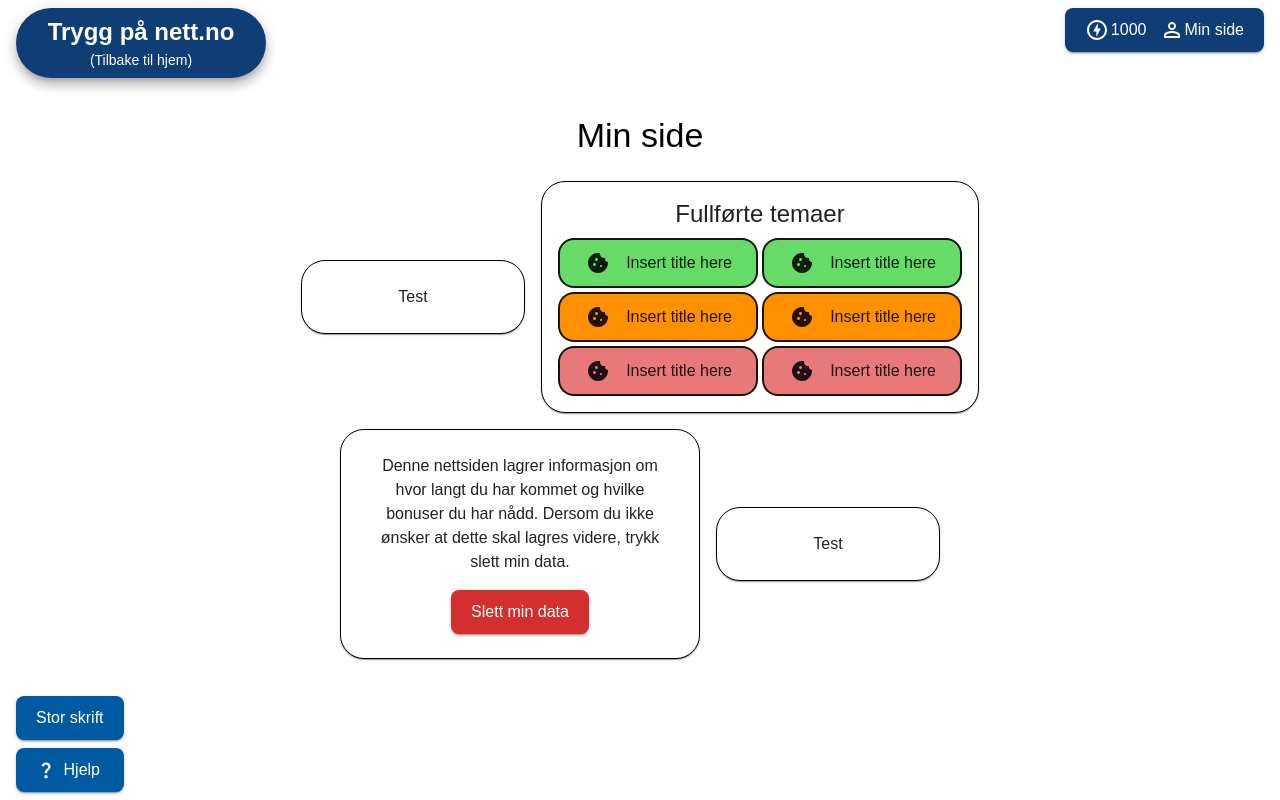
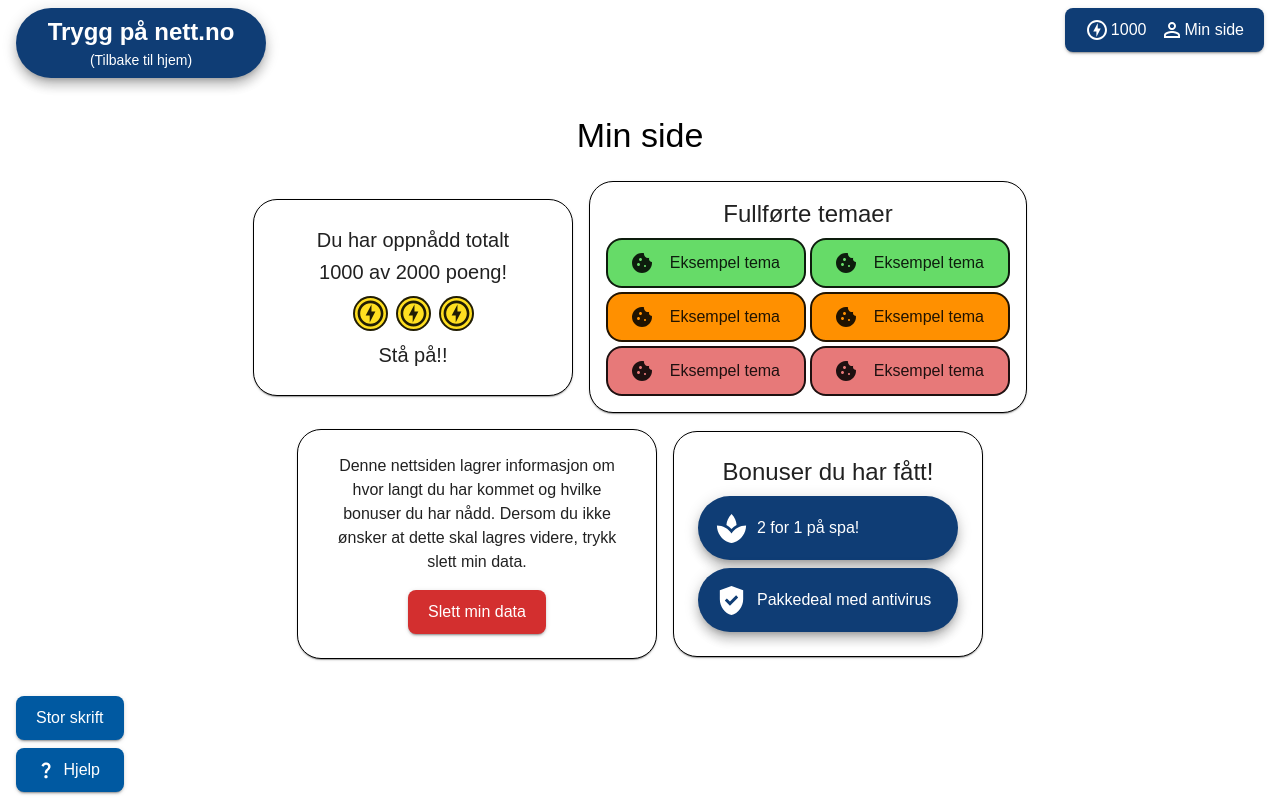
Before and after one commit to AgnetheKvalEngstad/idatt2900_group35, a React (Vite) app in the folder frontend/: page /profile in a window 1280 px wide. Built offline with nearby package versions, Linux system fonts and the light colour scheme.

Commit message:
feat: Added profile page components

```diff
--- a/frontend/src/pages/ProfilePage.tsx
+++ b/frontend/src/pages/ProfilePage.tsx
@@ -3,6 +3,9 @@ import React from "react";
 import DeleteDialog from "../components/dialogs/DeleteDialog";
 import TopicCard from "../components/TopicCard";
 import CookieIcon from "@mui/icons-material/Cookie";
+import OfflineBoltOutlinedIcon from "@mui/icons-material/OfflineBoltOutlined";
+import GppGoodIcon from "@mui/icons-material/GppGood";
+import SpaIcon from "@mui/icons-material/Spa";
 
 /**
  * A React component that renders the profile page.
@@ -13,7 +16,7 @@ export default function ProfilePage() {
   const [open, setOpen] = React.useState(false);
   const [cardIcon] = [CookieIcon];
 
-  const [cardTitle] = ["Insert title here"];
+  const [cardTitle] = ["Eksempel tema"];
 
   const numberOfCards: number = 6;
   const difficulties: Array<string> = ["ingen", "litt", "mye"];
@@ -40,6 +43,31 @@ export default function ProfilePage() {
     )
     .map((card) => card.component);
 
+  const createCard = (icon: React.ElementType, title: string) => {
+    return (
+      <Card
+        raised={true}
+        sx={{
+          borderRadius: 100,
+          backgroundColor: "#0F3D75",
+        }}
+        className="flex flex-row items-center gap-2 p-4 w-65 h-16 hover:shadow-lg hover:scale-105 transition-transform duration-200"
+      >
+        {React.createElement(icon, {
+          fontSize: "large",
+          style: { color: "white" },
+        })}
+        <Typography
+          variant="body1"
+          gutterBottom={false}
+          style={{ color: "white" }}
+        >
+          {title}
+        </Typography>
+      </Card>
+    );
+  };
+
   return (
     <Grid2 className="flex flex-col justify-center items-center space-y-4  w-full">
       <Typography variant="h4" className="pb-6">
@@ -47,10 +75,26 @@ export default function ProfilePage() {
       </Typography>
       <Grid2 className="flex flex.row justify-center items-center space-x-4">
         <Card
-          className="flex flex-col items-center justify-center w-56 text-center p-6 border-1 border-black"
+          className="flex flex-col items-center justify-center w-80 text-center p-6 border-1 border-black"
           sx={{ borderRadius: 6 }}
         >
-          <Typography>Test</Typography>
+          <Typography variant="h6">Du har oppnådd totalt</Typography>
+          <Typography variant="h6">1000 av 2000 poeng!</Typography>
+          <Grid2 className="flex flex.row justify-center items-center space-x-2 py-2">
+            <OfflineBoltOutlinedIcon
+              fontSize="large"
+              className="bg-yellow-300 rounded-[50%] border-2"
+            />
+            <OfflineBoltOutlinedIcon
+              fontSize="large"
+              className="bg-yellow-300 rounded-[50%] border-2"
+            />
+            <OfflineBoltOutlinedIcon
+              fontSize="large"
+              className="bg-yellow-300 rounded-[50%] border-2"
+            />
+          </Grid2>
+          <Typography variant="h6">Stå på!!</Typography>
         </Card>
 
         <Card
@@ -89,10 +133,12 @@ export default function ProfilePage() {
           </Button>
         </Card>
         <Card
-          className="flex flex-col items-center justify-center w-56 text-center p-6 border-1 border-black"
+          className="flex flex-col gap-2 items-center justify-center text-center p-6 border-1 border-black "
           sx={{ borderRadius: 6 }}
         >
-          <Typography>Test</Typography>
+          <Typography variant="h5">Bonuser du har fått!</Typography>
+          {createCard(SpaIcon, "2 for 1 på spa!")}
+          {createCard(GppGoodIcon, "Pakkedeal med antivirus")}
         </Card>
       </Grid2>
     </Grid2>
```
Also changed, not shown: 1 other file (tests, documents, lock files or other folders).
